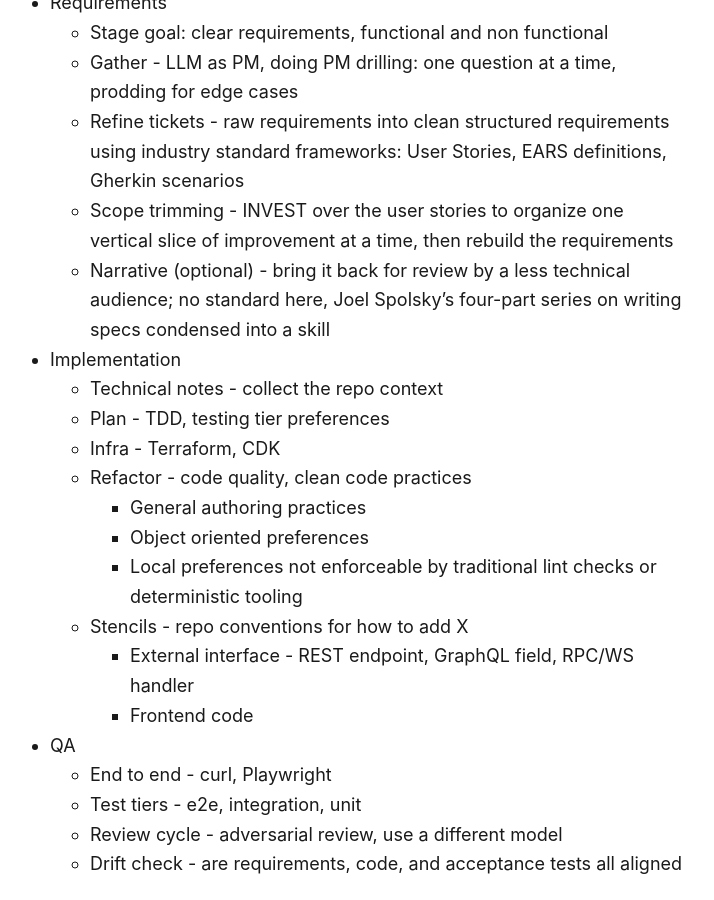
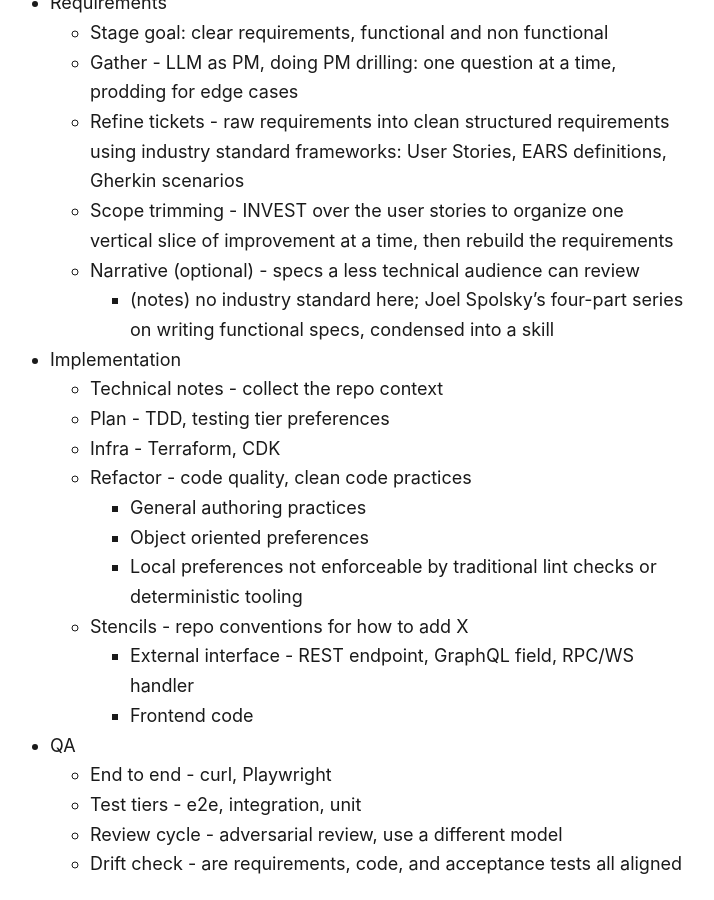
Before and after one commit to galileopy/blog, a Jekyll site: the page built from presentations/ai-assisted-coding-intro/outline.md, in a window 1280 px wide and 900 px high, scrolled down 4563 px. Shown: the whole window, without its empty margins (290-1004 px from the left). Built offline with Jekyll 4.4.1, drawn with Linux system fonts in a browser that asks for light colours; our own code applies the rules of GitHub Pages for plain Markdown files.

Commit message:
docs(presentations): move spolsky reference to speaker notes

```diff
--- a/presentations/ai-assisted-coding-intro/index.html
+++ b/presentations/ai-assisted-coding-intro/index.html
@@ -437,10 +437,13 @@
           <tr><td>Gather</td><td class="detail">LLM as PM, drilling &mdash; one question at a time, prodding for edge cases</td></tr>
           <tr><td>Refine tickets</td><td class="detail">Raw requirements into structured ones &mdash; User Stories &middot; EARS &middot; Gherkin</td></tr>
           <tr><td>Scope trimming</td><td class="detail">INVEST over the stories &mdash; one vertical slice at a time, then rebuild</td></tr>
-          <tr><td>Narrative <span class="opt">optional</span></td><td class="detail">Specs a less technical audience can review &mdash; Spolsky's series as a skill</td></tr>
+          <tr><td>Narrative <span class="opt">optional</span></td><td class="detail">Specs a less technical audience can review</td></tr>
         </tbody>
       </table>
     </div>
+    <aside class="notes">Narrative: there is no industry standard for this one the
+      way there is for the rows above it. What has worked for me is Joel Spolsky's
+      four-part series on writing functional specs, logically condensed into a skill.</aside>
     <div class="slide-foot"><span class="brand">On AI Assisted Coding</span></div>
   </section>
 
--- a/presentations/ai-assisted-coding-intro/outline.md
+++ b/presentations/ai-assisted-coding-intro/outline.md
@@ -150,7 +150,8 @@ Applies to anything that is managed by code.
     - Gather - LLM as PM, doing PM drilling: one question at a time, prodding for edge cases
     - Refine tickets - raw requirements into clean structured requirements using industry standard frameworks: User Stories, EARS definitions, Gherkin scenarios
     - Scope trimming - INVEST over the user stories to organize one vertical slice of improvement at a time, then rebuild the requirements
-    - Narrative (optional) - bring it back for review by a less technical audience; no standard here, Joel Spolsky's four-part series on writing specs condensed into a skill
+    - Narrative (optional) - specs a less technical audience can review
+        - (notes) no industry standard here; Joel Spolsky's four-part series on writing functional specs, condensed into a skill
 - Implementation
     - Technical notes - collect the repo context
     - Plan - TDD, testing tier preferences
```
Also changed, not shown: 1 other file.
